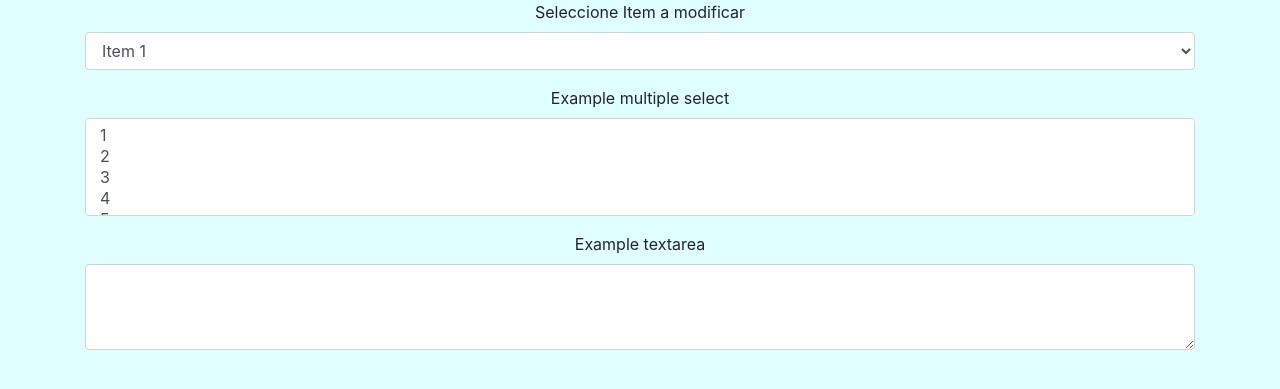
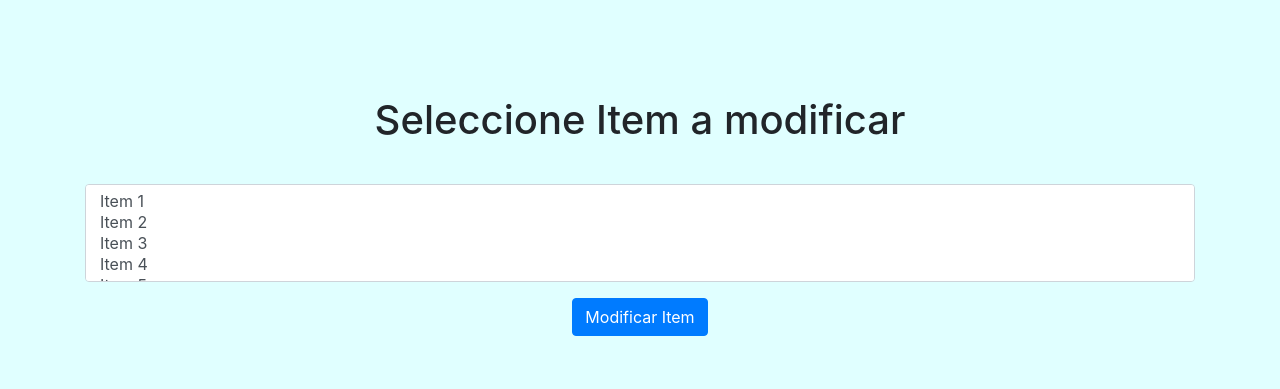
Before and after one commit to sebastia98/Tienda_Olivanders, a Flask app: page /formulario in a window 1280 px wide. Shown: the part 56-445 px from the top of the page. Run offline with Flask 2, Linux system fonts and the light colour scheme; some libraries are stand-ins or nearby versions.

Commit message:
feat: Añadir opcion elegeir item y modificadores

```diff
--- a/templates/formulario.html
+++ b/templates/formulario.html
@@ -42,11 +42,14 @@
             </ul>
         </div>
     </nav>
+    <br><br><br><br>
     <div class="container text-center mx-auto">
+        <!--Formulario-->
         <form>
             <div class="form-group">
-                <label for="exampleFormControlSelect1">Seleccione Item a modificar</label>
-                <select class="form-control" id="exampleFormControlSelect1">
+                <label for="exampleFormControlSelect1"><h1>Seleccione Item a modificar</h1></label>
+                <br><br>
+                <select multiple class="form-control" id="exampleFormControlSelect1">
                     <option>Item 1</option>
                     <option>Item 2</option>
                     <option>Item 3</option>
@@ -54,19 +57,42 @@
                     <option>Item 5</option>
                 </select>
             </div>
-            <div class="form-group">
-                <label for="exampleFormControlSelect2">Example multiple select</label>
-                <select multiple class="form-control" id="exampleFormControlSelect2">
-                <option>1</option>
-                <option>2</option>
-                <option>3</option>
-                <option>4</option>
-                <option>5</option>
-                </select>
+            <p>
+                <a class="btn btn-primary" data-toggle="collapse" href="#collapseExample" role="button" aria-expanded="false" aria-controls="collapseExample">
+                    Modificar Item
+                </a>
+            </p>
+            <div class="collapse" id="collapseExample">
+                <div class="card card-body">
+                    <div class="row">
+                        <div class="col">
+                            <input type="text" class="form-control" placeholder="Nombre">
                         </div>
-            <div class="form-group">
-                <label for="exampleFormControlTextarea1">Example textarea</label>
-                <textarea class="form-control" id="exampleFormControlTextarea1" rows="3"></textarea>
+                        <div class="col">
+                            <button class="btn btn-primary" type="submit">Actualizar Nombre</button>
+                        </div>
+                    </div>
+                </div>
+                <div class="card card-body">
+                    <div class="row">
+                        <div class="col">
+                            <input type="text" class="form-control" placeholder="Sell in">
+                        </div>
+                        <div class="col">
+                            <button class="btn btn-primary" type="submit">Actualizar Sell in</button>
+                        </div>
+                    </div>
+                </div>
+                <div class="card card-body">
+                    <div class="row">
+                        <div class="col">
+                            <input type="text" class="form-control" placeholder="Quality">
+                        </div>
+                        <div class="col">
+                            <button class="btn btn-primary" type="submit">Actualizar Quality</button>
+                        </div>
+                    </div>
+                </div>
             </div>
         </form>
     </div>
```
Lines whose indentation alone changed are shown as unchanged.
